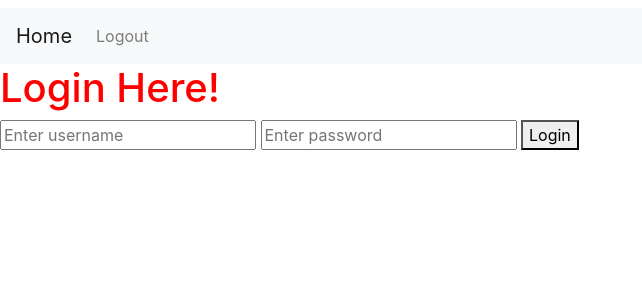
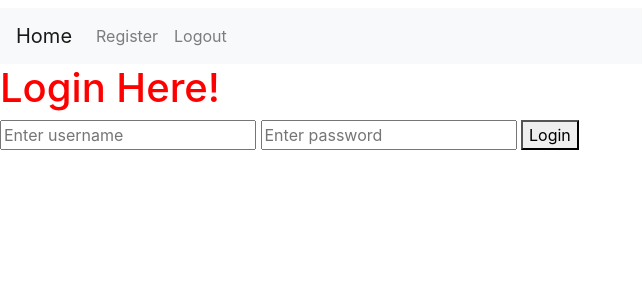
Before and after one commit to Tigerzuo/cs50-project1, a Flask app: page / in a window 1280 px wide. Shown: the top 300 px of the page, without its empty margins (0-642 px from the left). Run offline with Flask 2, Linux system fonts and the light colour scheme; some libraries are stand-ins or nearby versions.

Commit message:
Add register top bar

```diff
--- a/templates/layout.html
+++ b/templates/layout.html
@@ -12,11 +12,15 @@
   <h1>{% block heading %}{% endblock %}</h1>
   <nav class="navbar navbar-expand-lg navbar-light bg-light">
     <a class="navbar-brand" href="/index">Home</a>
-        <button class="navbar-toggler" type="button" data-toggle="collapse" data-target="#navbarNav" aria-controls="navbarNav" aria-expanded="false" aria-label="Toggle navigation">
+    <button class="navbar-toggler" type="button" data-toggle="collapse" data-target="#navbarNav"
+      aria-controls="navbarNav" aria-expanded="false" aria-label="Toggle navigation">
       <span class="navbar-toggler-icon"></span>
     </button>
     <div class="collapse navbar-collapse" id="navbarNav">
       <ul class="navbar-nav">
+        <li class="nav-item">
+          <a class="nav-link" href="/register">Register</a>
+        </li>
         <li class="nav-item">
           <a class="nav-link" href="/logout">Logout</a>
         </li>
```
Lines whose indentation alone changed are shown as unchanged.
